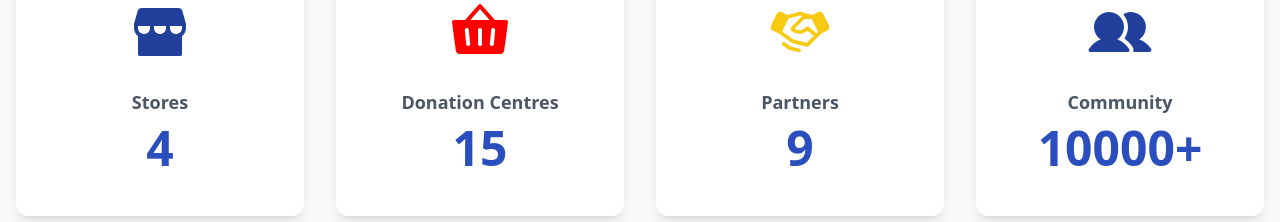
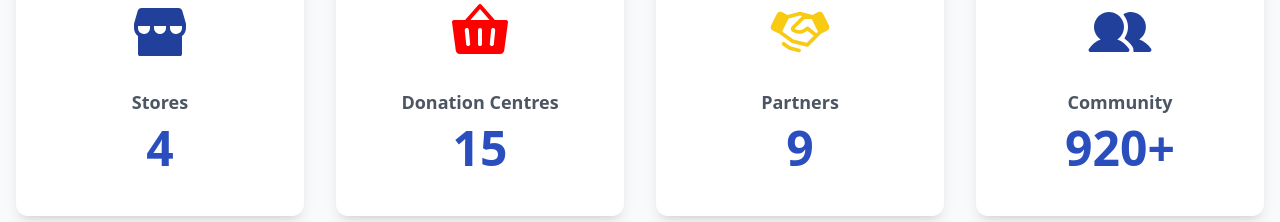
Before and after one commit to dnx-xy/faculty-dnx, a Next.js app: page / in a window 1280 px wide. Shown: the part 940-1162 px from the top of the page. Built offline with nearby package versions, Linux system fonts and the light colour scheme.

Commit message:
fix countup numberTo

```diff
--- a/src/app/page.tsx
+++ b/src/app/page.tsx
@@ -194,7 +194,7 @@ export default function Home() {
             <div className="stats-card reveal reveal-zoom reveal-delay-800">
             <Image src="/icons/Community.svg" alt="Community Icon" width={48} height={48} className="mb-4 text-primary" />
               <p className="text-4xl font-bold text-primary mb-2">Community</p>
-              <h3 className="text-gray-600">{CountUp(10000, 2000)}+</h3>
+              <h3 className="text-gray-600">{CountUp(920, 2000)}+</h3>
             </div>
           </div>
           <div className="text-center mt-12 reveal reveal-fade reveal-delay-200">
```
